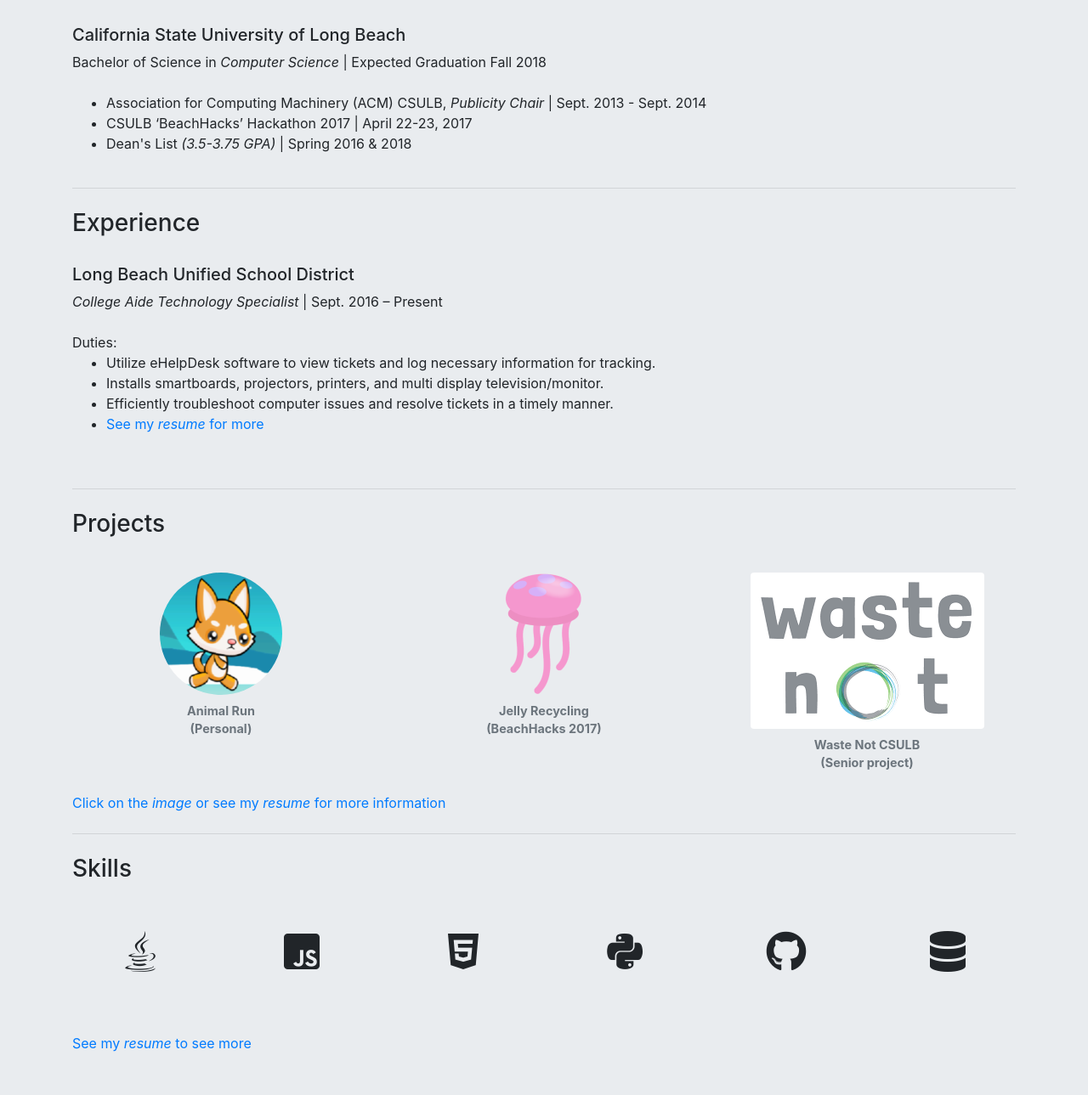
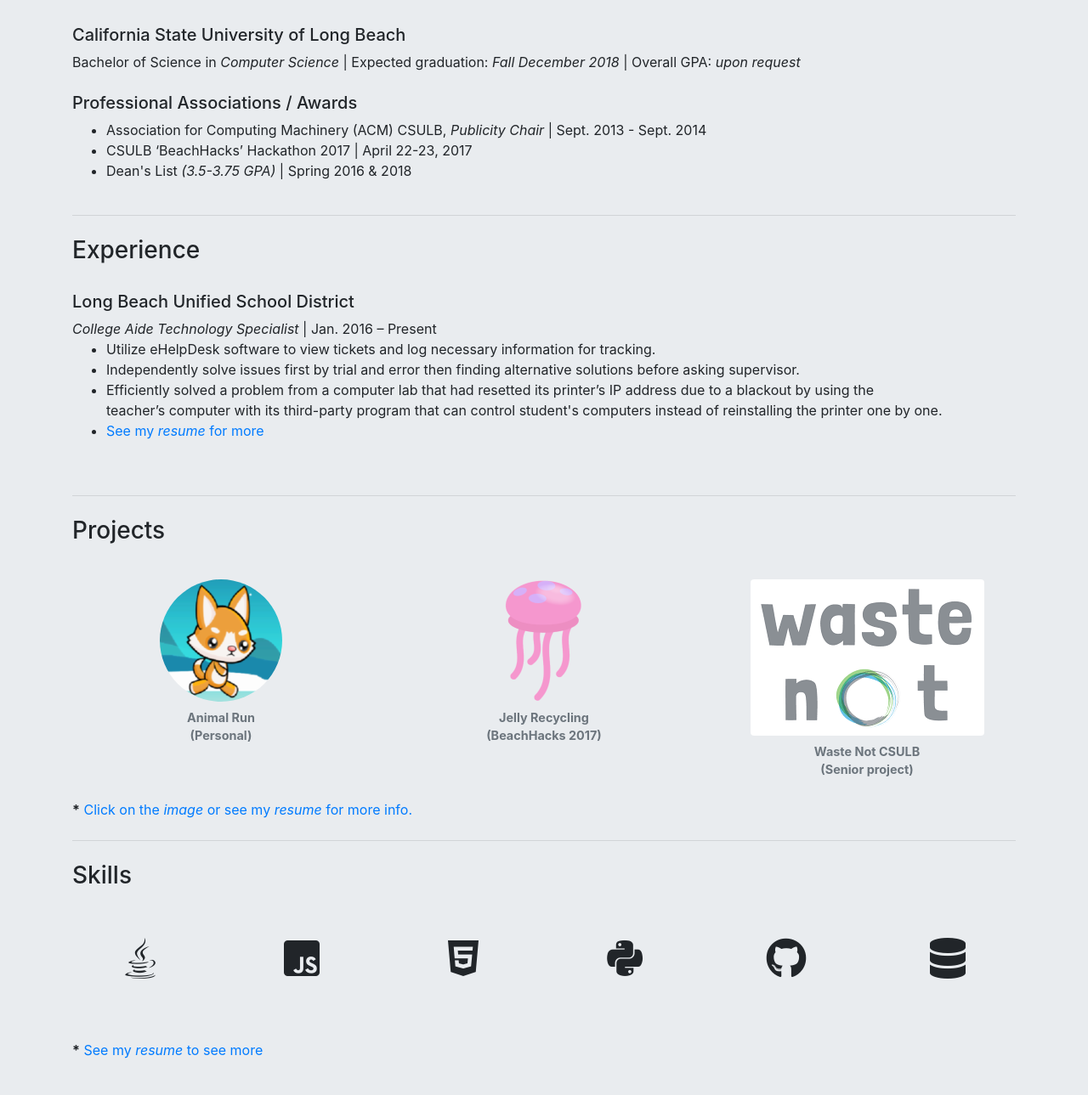
Before and after one commit to violangreg/violangreg.github.io, a plain HTML site: page index.html in a window 1280 px wide. Shown: the part 391-1680 px from the top of the page at 85% size. Drawn offline with nearby package versions, Linux system fonts and the light colour scheme.

Commit message:
updated education section, edited experience section
and added asterisks on see my resumes

```diff
--- a/index.html
+++ b/index.html
@@ -40,8 +40,10 @@
 
 				<div class="col-sm ">
 					<h5 class="mt-0">California State University of Long Beach</h5>
-					Bachelor of Science in <i>Computer Science</i> | Expected Graduation Fall 2018 <br>
+					Bachelor of Science in <i>Computer Science</i> | Expected graduation: <i>Fall December 2018</i> | Overall GPA: <i>upon request</i>  <br>
+
 					<br>
+					<h5 class="mt-0">Professional Associations / Awards</h5>
 					<ul>
 						<li>Association for Computing Machinery (ACM) CSULB, <i>Publicity Chair</i> | Sept. 2013 - Sept. 2014</li>
 						<li>CSULB ‘BeachHacks’ Hackathon 2017 | April 22-23, 2017</li>
@@ -57,18 +59,18 @@
 
 				<div class="col-sm">
 					<h5 class="mt-0">Long Beach Unified School District</h5>
-					<i>College Aide Technology Specialist</i> | Sept. 2016 – Present<br>
-					<br>
-					Duties:
+					<i>College Aide Technology Specialist</i> | Jan. 2016 – Present<br>
+
 					<ul>
 						<li>
 							Utilize eHelpDesk software to view tickets and log necessary information for tracking.
 						</li>
 						<li>
-							Installs smartboards, projectors, printers, and multi display television/monitor.
+							Independently solve issues first by trial and error then finding alternative solutions before asking supervisor.
 						</li>
 						<li>
-							Efficiently troubleshoot computer issues and resolve tickets in a timely manner.
+							Efficiently solved a problem from a computer lab that had resetted its printer’s IP address due to a blackout by using the <br>
+							teacher’s computer with its third-party program that can control student's computers instead of reinstalling the printer one by one.
 						</li>
 						<li>
 							<a href="https://docs.google.com/document/d/1AAcx4blN99etc3rYddVdZ1dOPsKRXiWjYSvg-BAJGow/edit?usp=sharing"
@@ -104,8 +106,8 @@
 					</figure>
 				</div>
 				<div class="col-12">
-				<a href="https://docs.google.com/document/d/1AAcx4blN99etc3rYddVdZ1dOPsKRXiWjYSvg-BAJGow/edit?usp=sharing"
-					target="_blank">Click on the <i>image</i> or see my <i>resume</i> for more information</a></div>
+				<b>*</b> <a href="https://docs.google.com/document/d/1AAcx4blN99etc3rYddVdZ1dOPsKRXiWjYSvg-BAJGow/edit?usp=sharing"
+					target="_blank">Click on the <i>image</i> or see my <i>resume</i> for more info.</a></div>
 			</div>
 
 			<hr class="my-4">
@@ -131,7 +133,7 @@
 					</div>
 				</div>
 				<br><br>
-				<a href="https://docs.google.com/document/d/1AAcx4blN99etc3rYddVdZ1dOPsKRXiWjYSvg-BAJGow/edit?usp=sharing"
+				<b>*</b> <a href="https://docs.google.com/document/d/1AAcx4blN99etc3rYddVdZ1dOPsKRXiWjYSvg-BAJGow/edit?usp=sharing"
 					target="_blank">See my <i>resume</i> to see more</a>
 		</div>
 	</div>
```
